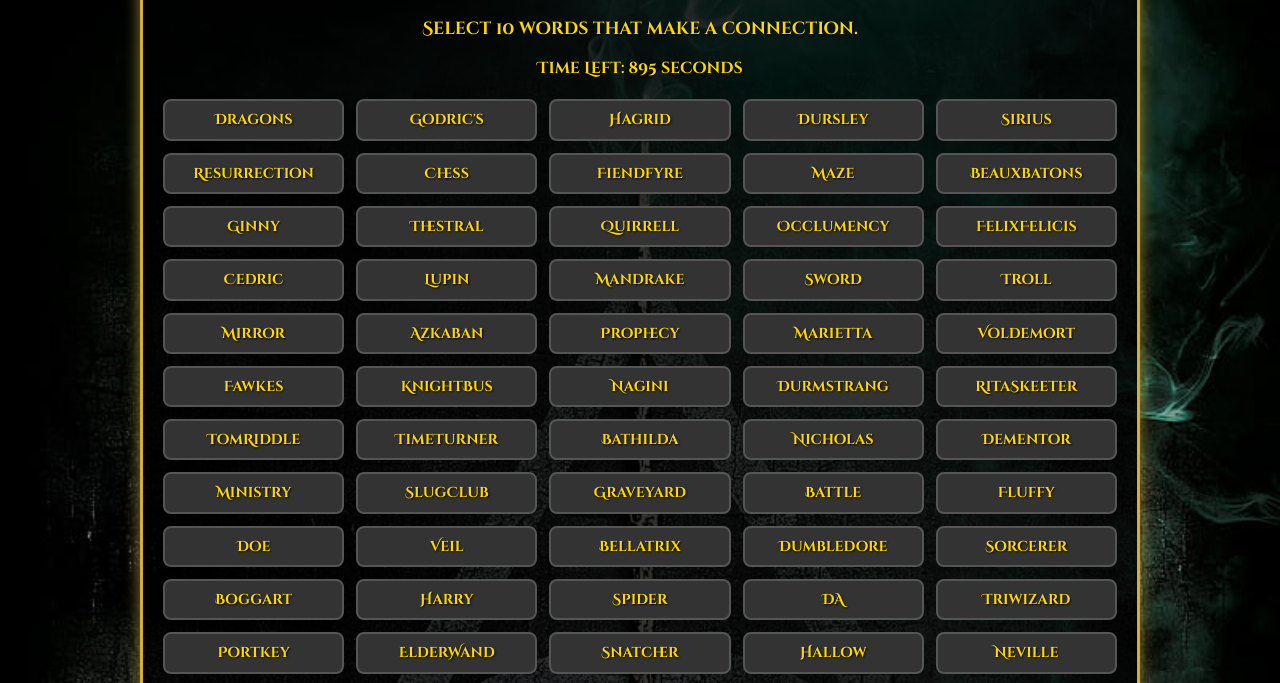
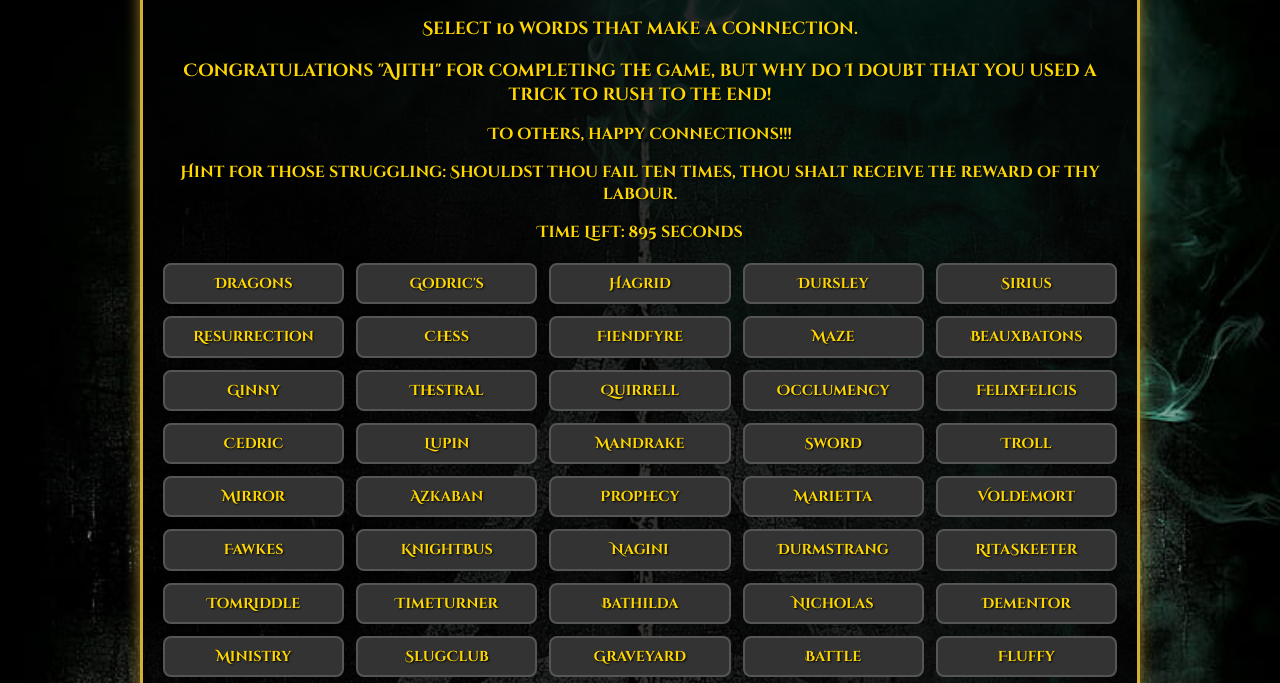
Before and after one commit to kartikmandar/RRIsecretsanta, a plain HTML site: page index.html in a window 1280 px wide. Shown: the part 110-793 px from the top of the page. Drawn offline with Linux system fonts and the light colour scheme.

Commit message:
add hint

```diff
--- a/index.html
+++ b/index.html
@@ -13,6 +13,7 @@
   <div class="container">
     <h1>Harry Potter Connections Game</h1>
     <p id="instructions">Select 10 words that make a connection.</p>
+    <p id="instructions">Congratulations "Ajith" for completing the game, but why do I doubt that you used a trick to rush to the end! </p> <p>To others, happy connections!!! </p><p>Hint for those struggling: Shouldst thou fail ten times, thou shalt receive the reward of thy labour.</p>
     <p id="timer">Time Left: <span id="time-left">900</span> seconds</p>
     <div id="grid"></div>
     <button id="validate-btn" disabled>Validate Group</button>
--- a/script.js
+++ b/script.js
@@ -1,5 +1,6 @@
 // Background Music
 const backgroundMusic = document.getElementById("background-music");
+
 
 window.onload = () => {
   document.body.addEventListener("click", () => {
```
Also changed, not shown: styles.css (line endings or trailing spaces).
